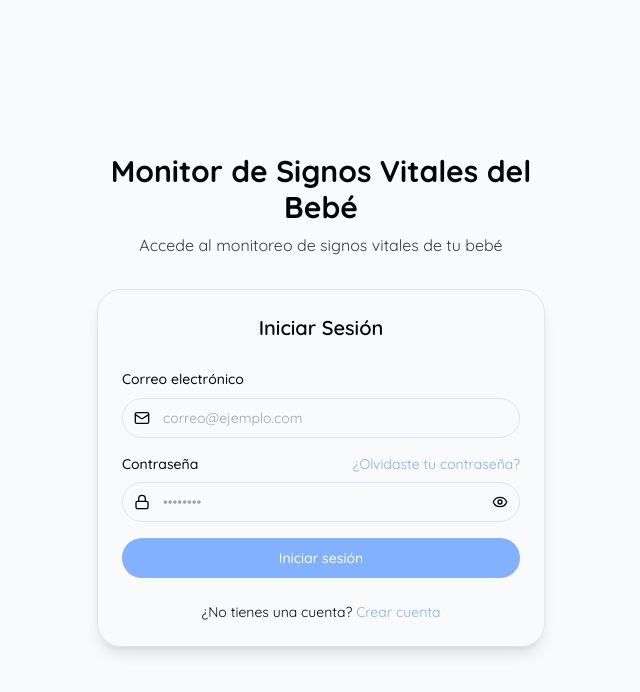
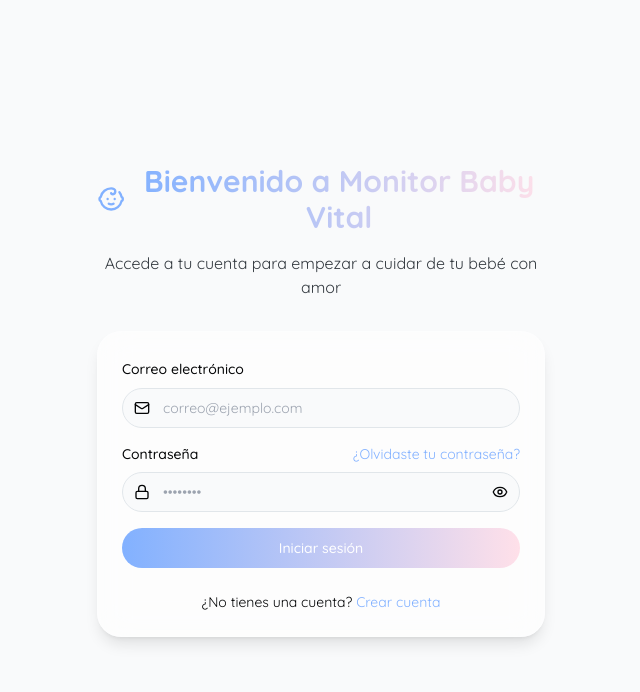
Before and after one commit to martinaares/baby-vital-gxim-, a React (Vite) app: page /login in a window 1280 px wide. Shown: the top 692 px of the page, without its empty margins (319-959 px from the left). Built offline with nearby package versions, Linux system fonts and the light colour scheme.

Commit message:
Refactor: Improve login screen UI
Update login screen with friendlier text, a personalized welcome, and a design consistent with the app's style.

```diff
--- a/src/i18n/index.ts
+++ b/src/i18n/index.ts
@@ -1,4 +1,3 @@
-
 import i18n from 'i18next';
 import { initReactI18next } from 'react-i18next';
 
@@ -10,8 +9,9 @@ const resources = {
       "settings": "Settings",
 
       // Dashboard
-      "app.title": "Baby Vital Signs Monitor",
-      "app.subtitle": "Real-time monitoring of your baby's vital signs",
+      "app.title": "Monitor Baby Vital",
+      "app.welcome": "Welcome to Monitor Baby Vital",
+      "app.subtitle": "Sign in to your account to start taking care of your baby with love",
       "monitor.active": "Monitoring active. All vital signs are being recorded.",
       "monitor.inactive": "Please connect your monitoring device to begin tracking vital signs.",
 
@@ -44,8 +44,8 @@ const resources = {
       "select.baby": "Select Baby",
 
       // Authentication
-      "login.title": "Sign In",
-      "login.subtitle": "Access your baby's vital signs monitoring",
+      "login.title": "Welcome back!",
+      "login.subtitle": "Access your baby monitoring dashboard",
       "login.email": "Email",
       "login.password": "Password",
       "login.forgot": "Forgot password?",
@@ -115,8 +115,9 @@ const resources = {
       "settings": "Ajustes",
 
       // Panel principal
-      "app.title": "Monitor de Signos Vitales del Bebé",
-      "app.subtitle": "Monitoreo en tiempo real de los signos vitales de tu bebé",
+      "app.title": "Monitor Baby Vital",
+      "app.welcome": "Bienvenido a Monitor Baby Vital",
+      "app.subtitle": "Accede a tu cuenta para empezar a cuidar de tu bebé con amor",
       "monitor.active": "Monitoreo activo. Todos los signos vitales están siendo registrados.",
       "monitor.inactive": "Por favor conecta tu dispositivo de monitoreo para comenzar a registrar signos vitales.",
 
@@ -149,8 +150,8 @@ const resources = {
       "select.baby": "Seleccionar Bebé",
 
       // Autenticación
-      "login.title": "Iniciar Sesión",
-      "login.subtitle": "Accede al monitoreo de signos vitales de tu bebé",
+      "login.title": "¡Bienvenido de nuevo!",
+      "login.subtitle": "Accede al panel de control de tu bebé",
       "login.email": "Correo electrónico",
       "login.password": "Contraseña",
       "login.forgot": "¿Olvidaste tu contraseña?",
--- a/src/pages/Login.tsx
+++ b/src/pages/Login.tsx
@@ -2,7 +2,7 @@ import { useState, useEffect } from "react";
 import { Link, useNavigate } from "react-router-dom";
 import { motion } from "framer-motion";
 import { useToast } from "@/hooks/use-toast";
-import { Eye, EyeOff, Lock, Mail } from "lucide-react";
+import { Eye, EyeOff, Lock, Mail, Baby } from "lucide-react";
 import { Button } from "@/components/ui/button";
 import { Input } from "@/components/ui/input";
 import { useTranslation } from "react-i18next";
@@ -54,13 +54,16 @@ const Login = () => {
         className="w-full max-w-md"
       >
         <div className="text-center mb-8">
-          <h1 className="text-3xl font-bold text-foreground mb-2">{t("app.title")}</h1>
-          <p className="text-secondary-foreground">{t("login.subtitle")}</p>
+          <div className="flex items-center justify-center gap-2 mb-4">
+            <Baby className="h-8 w-8 text-primary" />
+            <h1 className="text-3xl font-bold bg-gradient-to-r from-primary to-secondary bg-clip-text text-transparent">
+              {t("app.welcome")}
+            </h1>
+          </div>
+          <p className="text-secondary-foreground">{t("app.subtitle")}</p>
         </div>
 
-        <div className="bg-card rounded-lg shadow-lg p-6 border">
-          <h2 className="text-xl font-semibold mb-6 text-center">{t("login.title")}</h2>
-
+        <div className="glass-card rounded-lg shadow-lg p-6">
           <form onSubmit={handleLogin} className="space-y-4">
             <div className="space-y-2">
               <label htmlFor="email" className="text-sm font-medium">{t("login.email")}</label>
@@ -110,7 +113,7 @@ const Login = () => {
               </div>
             </div>
 
-            <Button type="submit" className="w-full" disabled={isLoading}>
+            <Button type="submit" className="w-full baby-gradient" disabled={isLoading}>
               {isLoading ? t("login.loading") : t("login.action")}
             </Button>
           </form>
```
